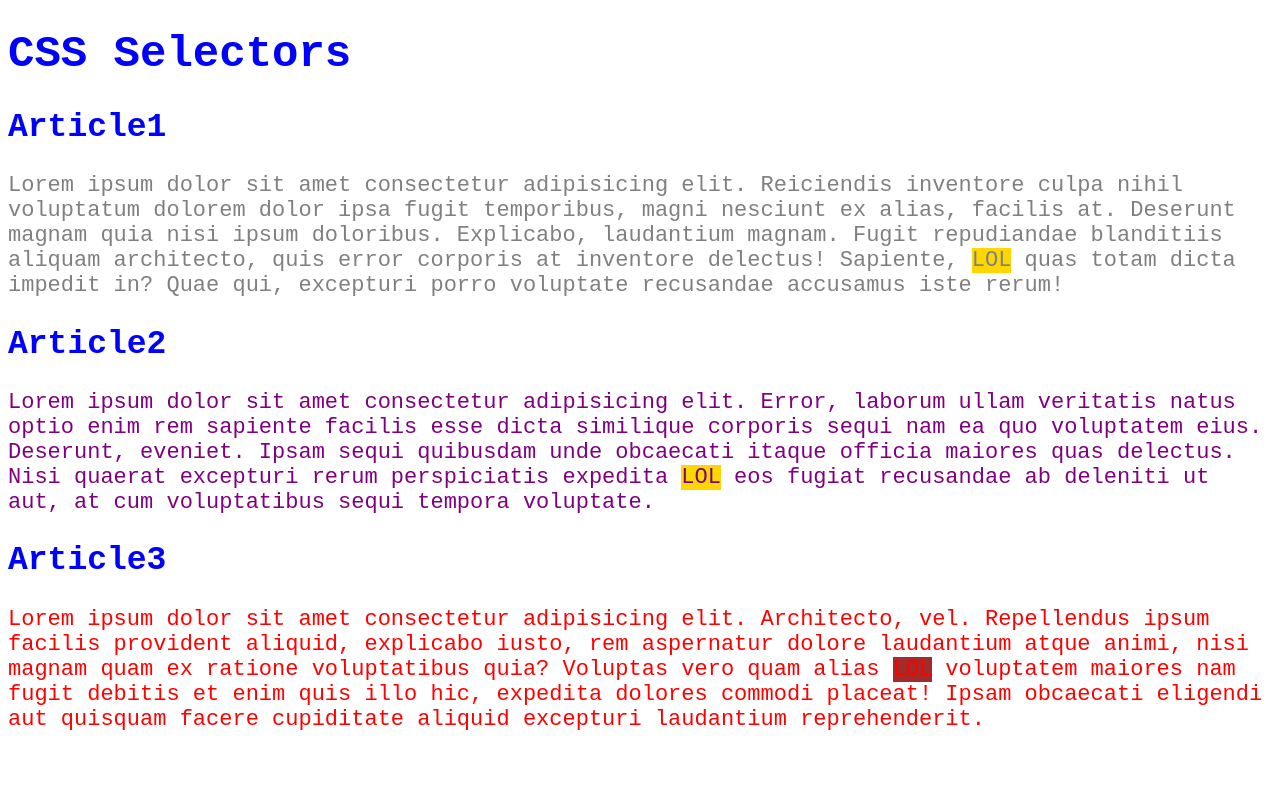
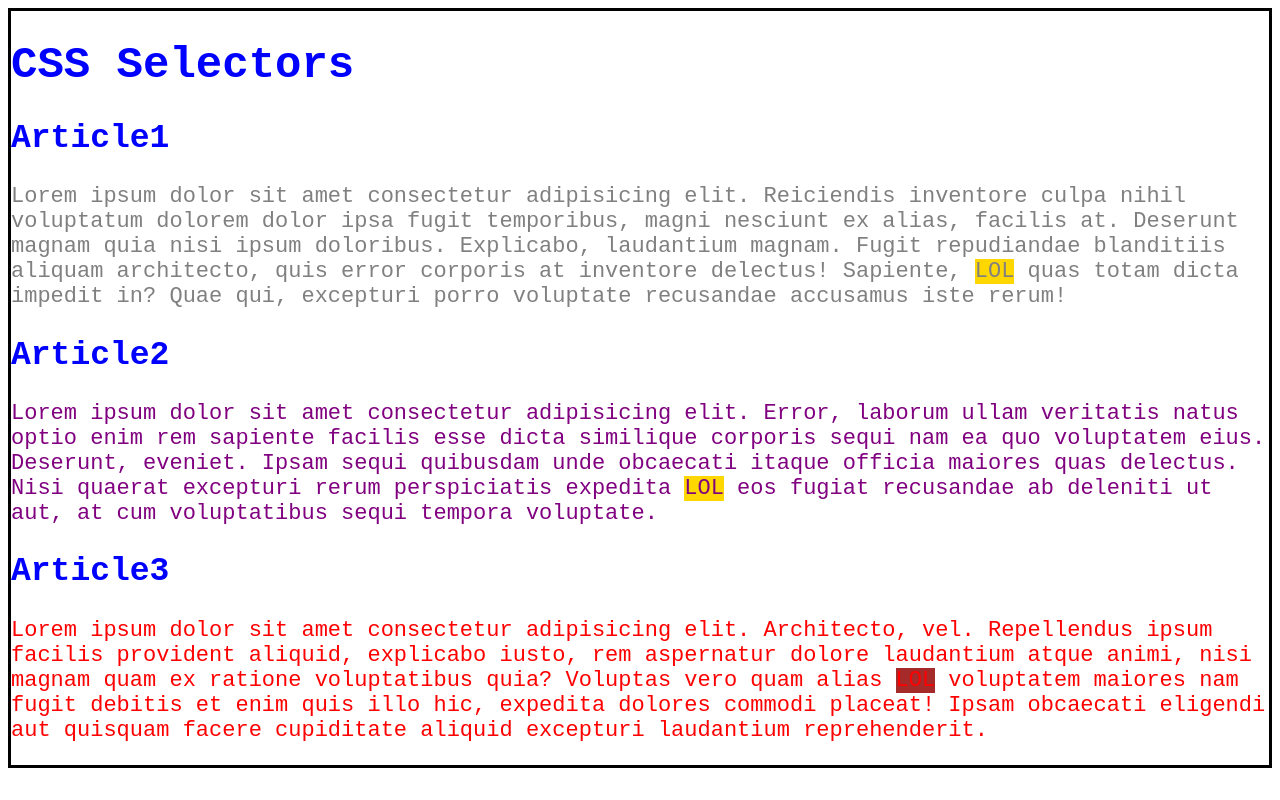
Before and after one commit to Ankur-Soni-21/CSS, a plain HTML site: page 02_Selectors/index.html in a window 1280 px wide. Drawn offline with Linux system fonts and the light colour scheme.

Commit message:
Formatted Doucment

```diff
--- a/02_Selectors/styles.css
+++ b/02_Selectors/styles.css
@@ -1,45 +1,64 @@
- * {
+* {
     font-family: monospace;
 }
-/* used for selecting everything
-    mainly used for a CSS Reset */
+
+/*
+    used for selecting everything
+    mainly used for a CSS Reset
+*/
 
 body {
     font-size: 22px;
+    /*Inherited*/
+    border: solid black;
+    /* Not inherited*/
+
+    /*if you want buttons , inputs, and other stuff
+        font : inherit;
+    */
 }
-/* NOT All settings are inehrited by the children elemnts
+
+/*
+    NOT All settings are inehrited by the children elemnts
     any kind of form elements like button, textarea etc. never inherits anything from the parent element
-    other CSS properties like border box are also not inherited by every chil element*/
+    other CSS properties like border box are also not inherited by every chil element
+*/
 
 p {
     color: purple;
 }
+
 /* all paragraphs inherit the color purple */
 
 .gray {
     color: gray;
 }
+
 /* only clases with color gray inherit this color */
 
 #third {
     color: red;
 }
+
 /* ID has highest precedence even if thirs has class gray red takes over  */
 
 h1,
 h2 {
     color: blue;
 }
+
 /* multiple HTMl elemnets can be selected at once using commas */
 
 p span {
     text-transform: capitalize;
     background-color: gold;
 }
+
 /* any span inside a paragraph will be modified */
 
 .highlight {
     text-transform: capitalize;
     background-color: brown;
 }
+
 /* giving the span element a class is a better practice and makes code reusable */
```
